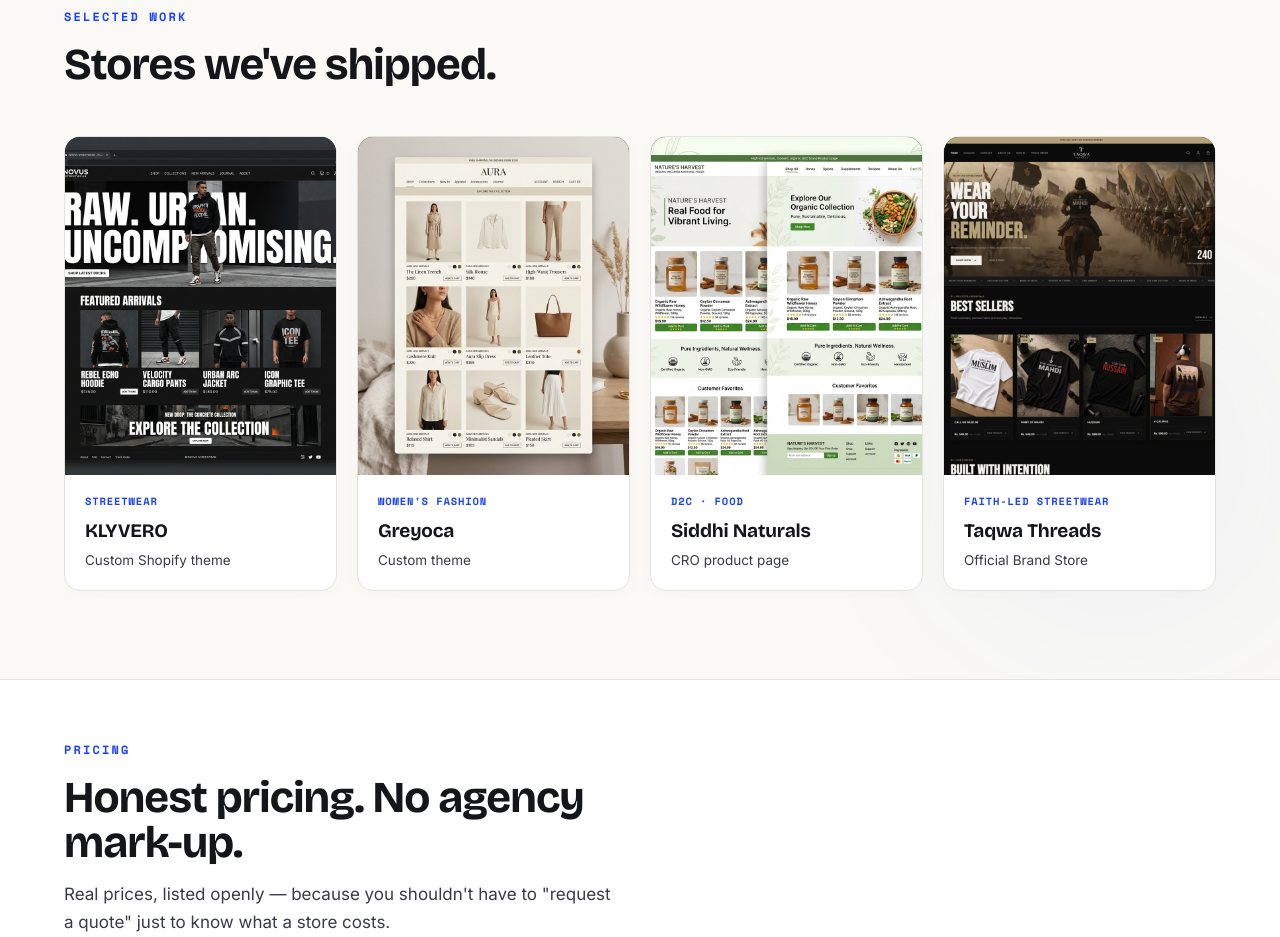
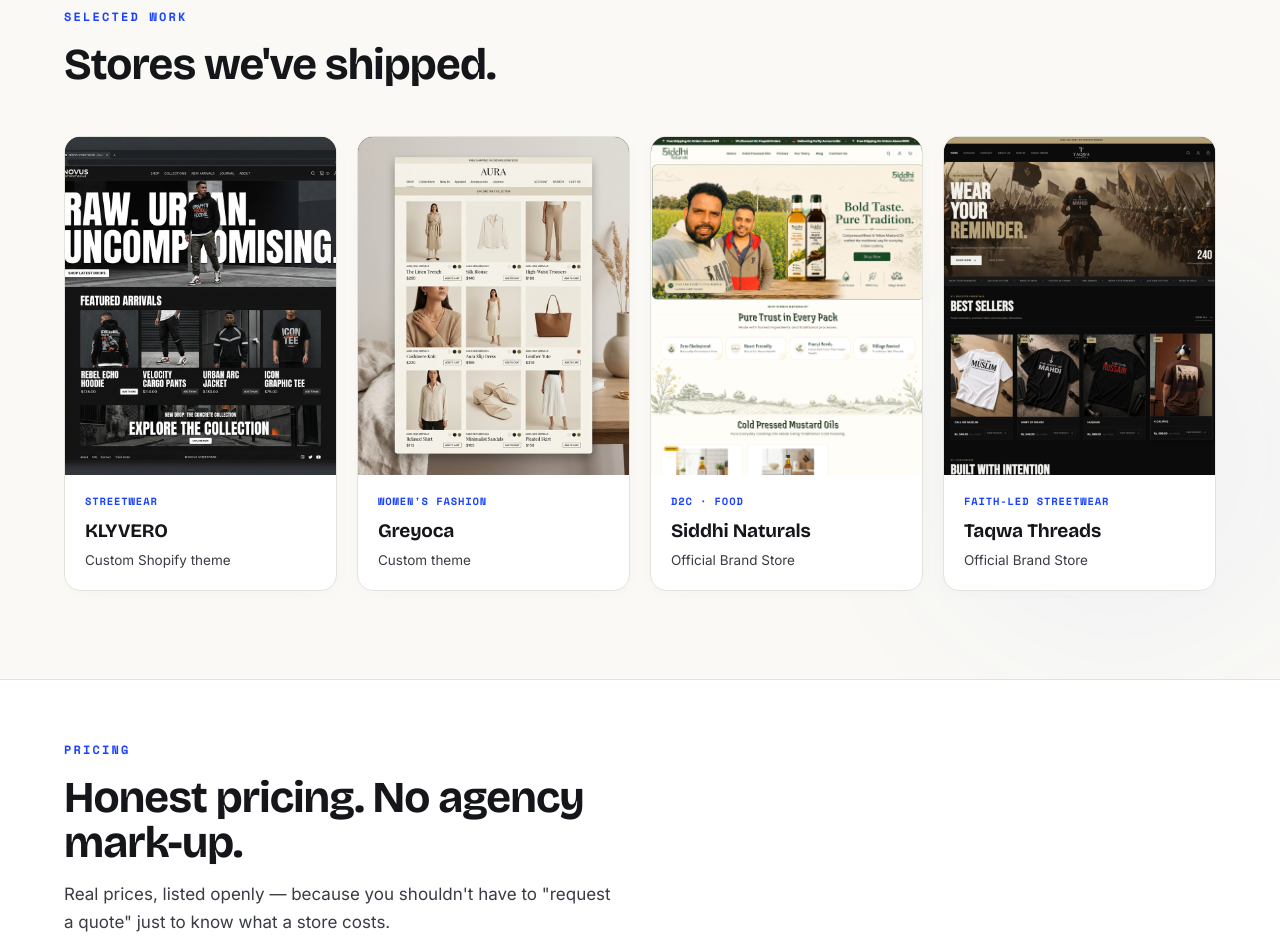
Before and after one commit to rustic241-sudo/method, a plain HTML site: page index.html in a window 1280 px wide. Shown: the part 2575-3512 px from the top of the page. Drawn offline with nearby package versions, Linux system fonts and the light colour scheme.

Commit message:
Add files via upload

```diff
--- a/index.html
+++ b/index.html
@@ -1651,9 +1651,9 @@
         </div>
       </a>
 
-      <a href="https://siddhinaturals-d2c.myshopify.com" target="_blank" class="pf reveal">
+      <a href="https://www.siddhinaturals.in/" target="_blank" class="pf reveal">
         <div class="pf-shot">
-          <img src="assets/siddhi_naturals.png" alt="Siddhi Naturals Shopify Store">
+          <img src="assets/siddhi_new.png" alt="Siddhi Naturals Official Store">
           <div class="pf-overlay">
             <span class="view-btn">VISIT SITE</span>
           </div>
@@ -1661,7 +1661,7 @@
         <div class="pf-meta">
           <div class="tag">D2C · FOOD</div>
           <h3>Siddhi Naturals</h3>
-          <p>CRO product page</p>
+          <p>Official Brand Store</p>
         </div>
       </a>
 
```
Also changed, not shown: assets/siddhi_new.png (added).
